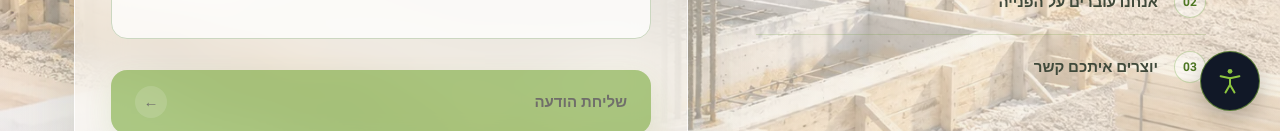
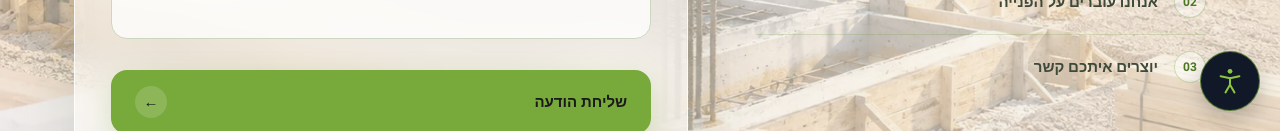
Before and after one commit to sargav/Sroia, a React (Vite) app in the folder client/: page /contact in a window 1280 px wide. Shown: the part 669-800 px from the top of the page. Built offline with nearby package versions, Linux system fonts and the light colour scheme; no server answers.

Commit message:
xahbuh f,pur

```diff
--- a/client/src/contact/AddContact.jsx
+++ b/client/src/contact/AddContact.jsx
@@ -325,7 +325,7 @@ const AddContact = () => {
                 {/* כפתור שליחה */}
                 <button
                   type="submit"
-                  disabled={!submitting}
+                  disabled={submitting}
                   aria-busy={submitting}
                   className="
                     disabled:cursor-wait disabled:opacity-60
```
